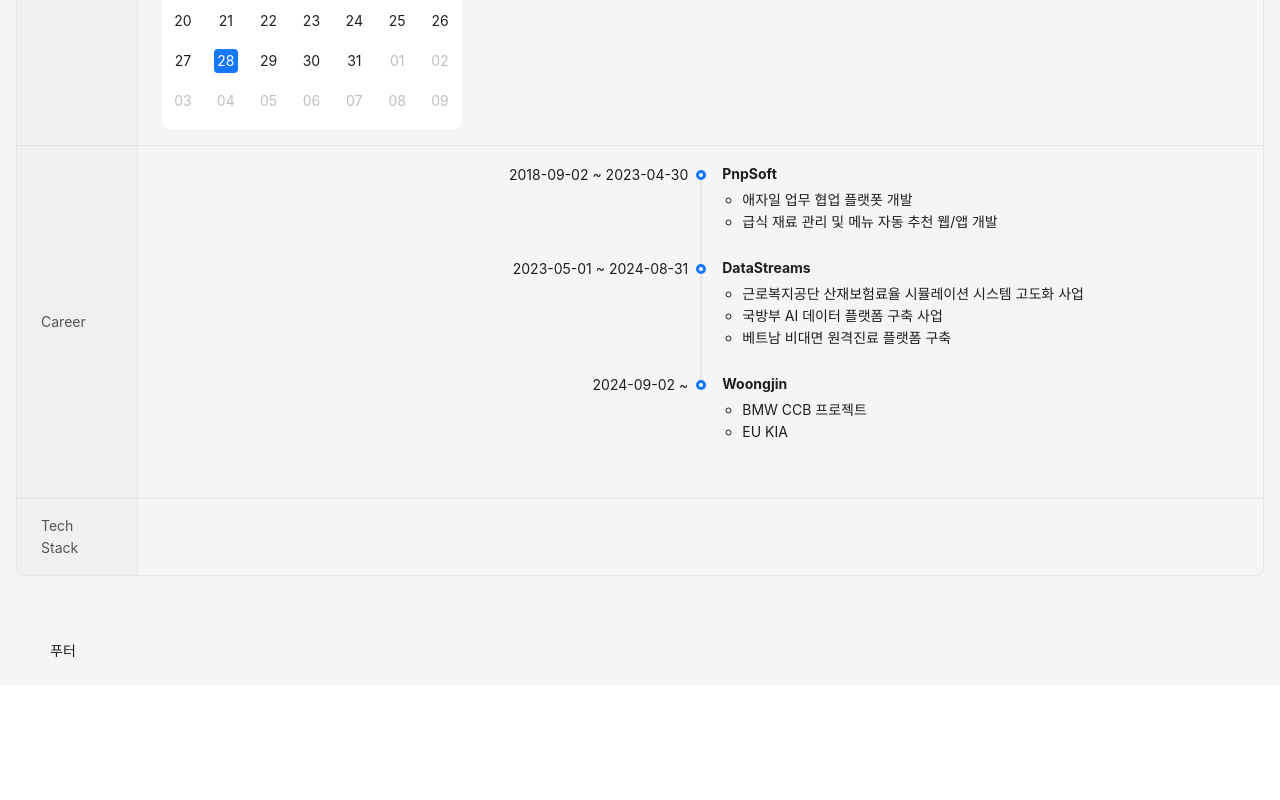
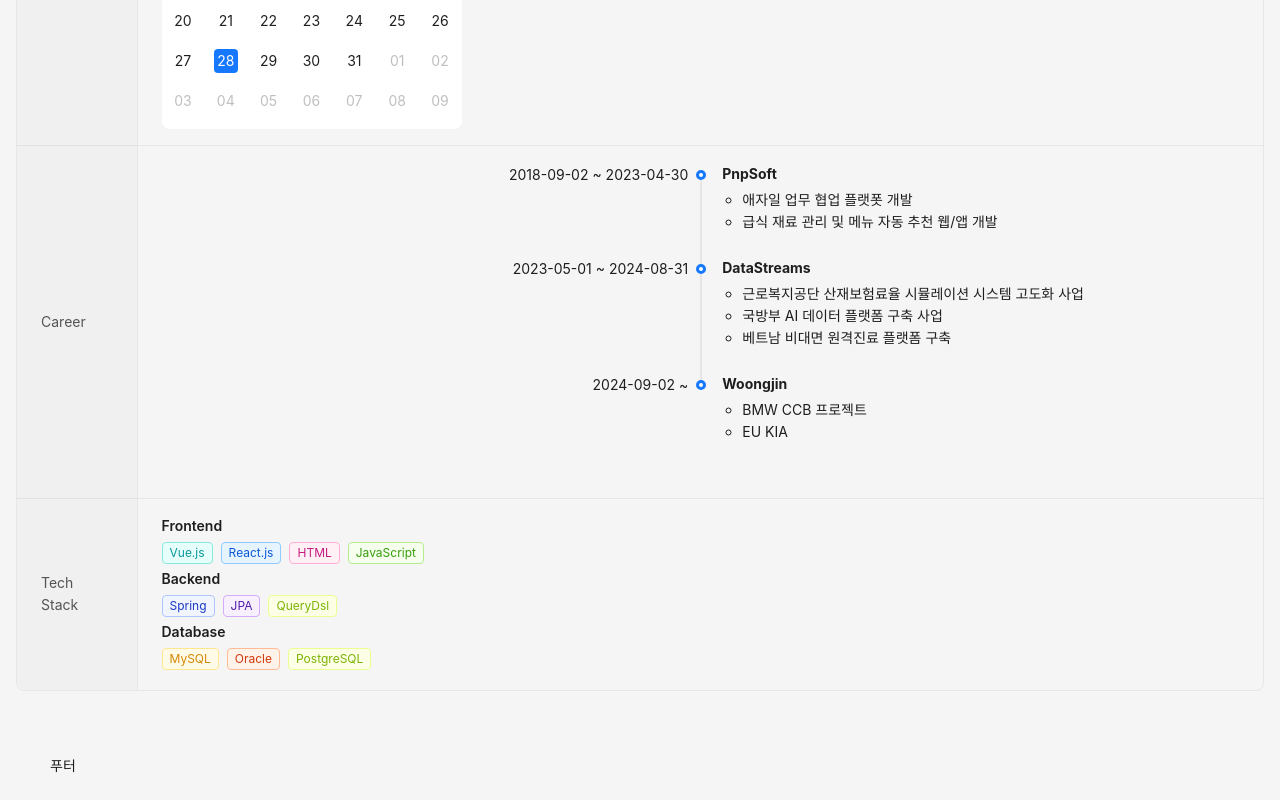
Before and after one commit to DukhoKo/ReactStudy, a React app in the folder my_id_card/: page /about in a window 1280 px wide. Shown: the part 728-1528 px from the top of the page. Before the commit the page ends 1413 px from the top, so only its background shows below. Built offline with nearby package versions, Linux system fonts and the light colour scheme; the HTML template or start-up script is replaced by a standard one.

Commit message:
Update Tech.jsx

```diff
--- a/my_id_card/src/pages/Me/Tech.jsx
+++ b/my_id_card/src/pages/Me/Tech.jsx
@@ -1,9 +1,44 @@
 import React from "react";
+import { Typography, Tag, Divider } from "antd";
+
+const { Title, Text } = Typography;
+
+const techStack = {
+  Frontend: [
+    { name: "Vue.js", color: "cyan" },
+    { name: "React.js", color: "blue" },
+    { name: "HTML", color: "magenta" },
+    { name: "JavaScript", color: "green" },
+  ],
+  Backend: [
+    { name: "Spring", color: "geekblue" },
+    { name: "JPA", color: "purple" },
+    { name: "QueryDsl", color: "lime" },
+  ],
+  Database: [
+    { name: "MySQL", color: "gold" },
+    { name: "Oracle", color: "volcano" },
+    { name: "PostgreSQL", color: "lime" },
+  ],
+};
 
 function Tech() {
+  return (
     <>
-
+      {Object.entries(techStack).map(([category, items]) => (
+        <div key={category}>
+          <Text strong>{category}</Text>
+          <div style={{ marginTop: 4 }}>
+            {items.map((tech) => (
+              <Tag key={tech.name} color={tech.color} style={{ marginBottom: 4 }}>
+                {tech.name}
+              </Tag>
+            ))}
+          </div>
+        </div>
+      ))}
     </>
+  );
 }
 
 export default Tech;
```
